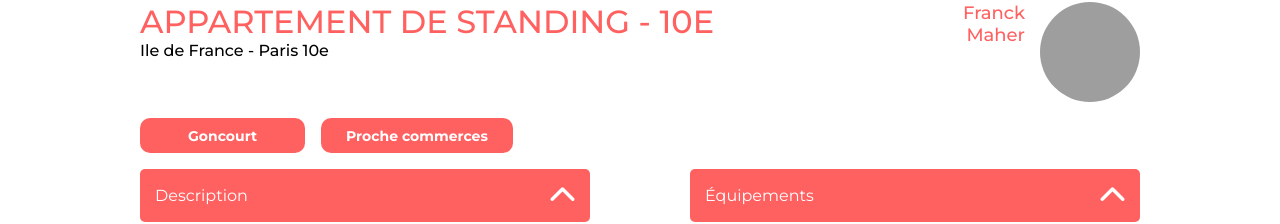
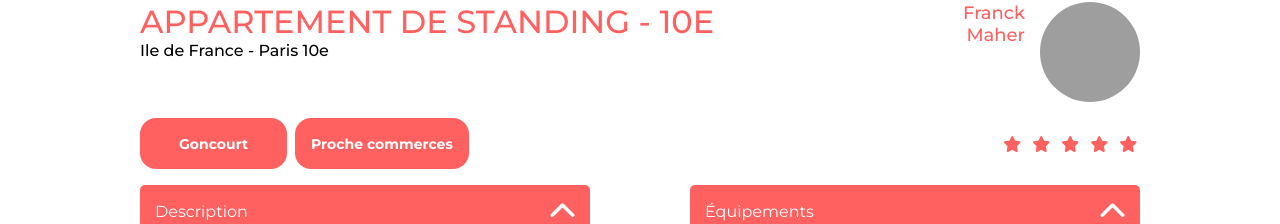
Before and after one commit to robertinho-devFront/HomeSweatHome, a React (Create React App) app: page /#/logement/0979876d in a window 1280 px wide. Shown: the part 581-805 px from the top of the page. Built offline with nearby package versions, Linux system fonts and the light colour scheme; grey boxes are pictures that could not be loaded.

Commit message:
init componants

```diff
--- a/src/components/Gallery/gallery.scss
+++ b/src/components/Gallery/gallery.scss
@@ -11,7 +11,8 @@
   object-fit: cover;
 }
 
-  .gallery_prev, .gallery_next {
+.gallery_prev,
+.gallery_next {
   position: absolute;
   top: 50%;
   transform: translateY(-50%);
@@ -40,3 +41,90 @@
   padding: 5px 10px;
   border-radius: 5px;
 }
+
+/* PAGE LOGEMENT */
+.fiche-logement {
+  min-height: 67vh;
+  max-width: 1000px;
+  margin: 0 auto;
+  padding: 20px;
+}
+
+.logement-description {
+  margin-top: 20px;
+}
+
+.host-info {
+  margin-top: 20px;
+}
+
+.host-info img {
+  width: 100px;
+  height: 100px;
+  border-radius: 50%;
+}
+
+.logement_infos {
+  display: flex;
+  flex-direction: row;
+  justify-content: space-between;
+}
+
+.appart_info {
+  display: flex;
+  flex-direction: column;
+  text-align: start;
+}
+
+.logement_title {
+  color: #FF6060;
+  text-transform: uppercase;
+  font-size: 2rem;
+  font-weight: 500;
+  margin: 50px 0 0;
+}
+
+.logement_location {
+  font-weight: 500;
+  margin: 0 0;
+}
+
+.logement-description {}
+
+.host-info {
+  display: flex;
+  flex-direction: row;
+  text-align: start;
+  align-items: start;
+  margin: 50px 0 0;
+}
+
+.host-name {
+  font-weight: 500;
+  font-size: 18px;
+  color: #FF6060;
+  text-align: right;
+  margin: 0 15px 0 0;
+}
+.hashtags{
+  margin: 1rem 0;
+  display: flex;
+  flex-direction: row;
+  font-size: 14px;
+  font-weight: 700;
+  gap: 1rem ;
+  align-items: center;
+  flex-wrap: wrap;
+
+}
+.hashtag{
+  display: flex;
+  color: white;
+  align-items: center;
+  justify-content: center;
+  min-width: 115px ;
+  padding:  0 25px;
+  height: 35px;
+  background-color: #FF6060;
+  border-radius: 10px;
+}
--- /dev/null
+++ b/src/components/Hastag/Hastag.jsx
@@ -0,0 +1,16 @@
+import React from "react";
+import './hastag.scss';
+
+const Hashtag = ({ tags }) => {
+  return (
+    <div className="hashtags">
+      {tags.map((tag, index) => (
+        <span key={index} className="hashtag">
+          {tag}
+        </span>
+      ))}
+    </div>
+  );
+};
+
+export default Hashtag;
--- /dev/null
+++ b/src/components/Hastag/hastag.scss
@@ -0,0 +1,12 @@
+.hashtags {
+    display: flex;
+    flex-wrap: wrap;
+    gap: 0.5rem;
+  }
+
+  .hashtag {
+    background-color: #ff6060;
+    color: white;
+    padding: 0.5rem 1rem;
+    border-radius: 1rem;
+  }
--- /dev/null
+++ b/src/components/Rating/Rating.jsx
@@ -0,0 +1,23 @@
+import React from 'react';
+import './rating.scss';
+import starActive from './images/star-active 1.svg';
+import starInactive from './images/star-inactive 1.svg';
+
+const Rating = ({ rating }) => {
+    const totalStars = 5; // Nombre total d'étoiles
+
+    return (
+        <div className="rating">
+            {[...Array(totalStars)].map((_, index) => (
+                <img
+                    key={index}
+                    src={index < rating ? starActive : starInactive}
+                    alt={index < rating ? 'Active star' : 'Inactive star'}
+                    className="star"
+                />
+            ))}
+        </div>
+    );
+};
+
+export default Rating;
--- /dev/null
+++ b/src/components/Rating/rating.scss
@@ -0,0 +1,15 @@
+.rating {
+    display: flex;
+    gap: 5px;
+
+    .star {
+        width: 24px;
+        height: 24px;
+    }
+}
+.rating-and-hashtags {
+    display: flex;
+    align-items: center;
+    gap: 15px;
+    justify-content: space-between;
+}
--- a/src/index.css
+++ b/src/index.css
@@ -27,90 +27,7 @@ body {
   color: #FF6060;;
 }
 
-/* PAGE LOGEMENT */
-.fiche-logement {
-  min-height: 67vh;
-  max-width: 1000px;
-  margin: 0 auto;
-  padding: 20px;
-}
 
-.logement-description {
-  margin-top: 20px;
-}
-
-.host-info {
-  margin-top: 20px;
-}
-
-.host-info img {
-  width: 100px;
-  height: 100px;
-  border-radius: 50%;
-}
-
-.logement_infos{
-  display: flex;
-  flex-direction: row;
-  justify-content: space-between;
-}
-
-.appart_info{
-  display: flex;
-  flex-direction: column;
-  text-align: start;
-}
-
-.logement_title{
-color: #FF6060;
-text-transform: uppercase;
-font-size: 2rem;
-font-weight: 500;
-margin: 50px 0 0;
-}
-.logement_location{
-  font-weight: 500;
-  margin: 0 0 ;
-}
-.logement-description{
-}
-.host-info{
-  display: flex;
-  flex-direction: row;
-  text-align: start;
-  align-items: start;
-  margin: 50px 0 0 ;
-}
-.host-name{
-  font-weight: 500;
-  font-size: 18px;
-  color: #FF6060;
-  text-align: right;
-  margin: 0 15px 0 0 ;
-}
-
-.hashtags{
-  margin: 1rem 0;
-  display: flex;
-  flex-direction: row;
-  font-size: 14px;
-  font-weight: 700;
-  gap: 1rem ;
-  align-items: center;
-  flex-wrap: wrap;
-
-}
-.hashtag{
-  display: flex;
-  color: white;
-  align-items: center;
-  justify-content: center;
-  min-width: 115px ;
-  padding:  0 25px;
-  height: 35px;
-  background-color: #FF6060;
-  border-radius: 10px;
-}
 
 @media only screen and (max-width: 1024px) {
   .welcome{
@@ -125,3 +42,4 @@ margin: 50px 0 0;
     width: 100%;
   }
 }
+/* faire des variables fainéeant @todos */
--- a/src/pages/FicheLogement.jsx
+++ b/src/pages/FicheLogement.jsx
@@ -1,9 +1,10 @@
 import React from "react";
 import { useParams } from "react-router-dom";
 import useLogements from "../hooks/useLogements";
-
 import Gallery from '../components/Gallery/Gallery';
 import Collapse from '../components/Collapse/Collapse';
+import Rating from '../components/Rating/Rating';
+import Hashtag from '../components/Hastag/Hastag';
 
 const HostInfo = ({ host }) => {
   const hostName = host.name.split(" ");
@@ -18,18 +19,6 @@ const HostInfo = ({ host }) => {
         alt={host.name}
         className="host-picture"
       />
-    </div>
-  );
-};
-
-const Hashtags = ({ tags }) => {
-  return (
-    <div className="hashtags">
-      {tags.map((tag, index) => (
-        <span key={index} className="hashtag">
-          {tag}
-        </span>
-      ))}
     </div>
   );
 };
@@ -56,7 +45,10 @@ const FicheLogement = () => {
         <HostInfo host={logement.host} />
       </div>
 
-      <Hashtags tags={logement.tags} />
+      <div className="rating-and-hashtags">
+        <Hashtag tags={logement.tags} />
+        <Rating rating={parseInt(logement.rating)} />
+      </div>
 
       <div className="collapse_info">
         <Collapse title="Description">
```
Also changed, not shown: src/components/Rating/images/star-active 1.svg (added), src/components/Rating/images/star-inactive 1.svg (added). Lines whose indentation alone changed are shown as unchanged.
